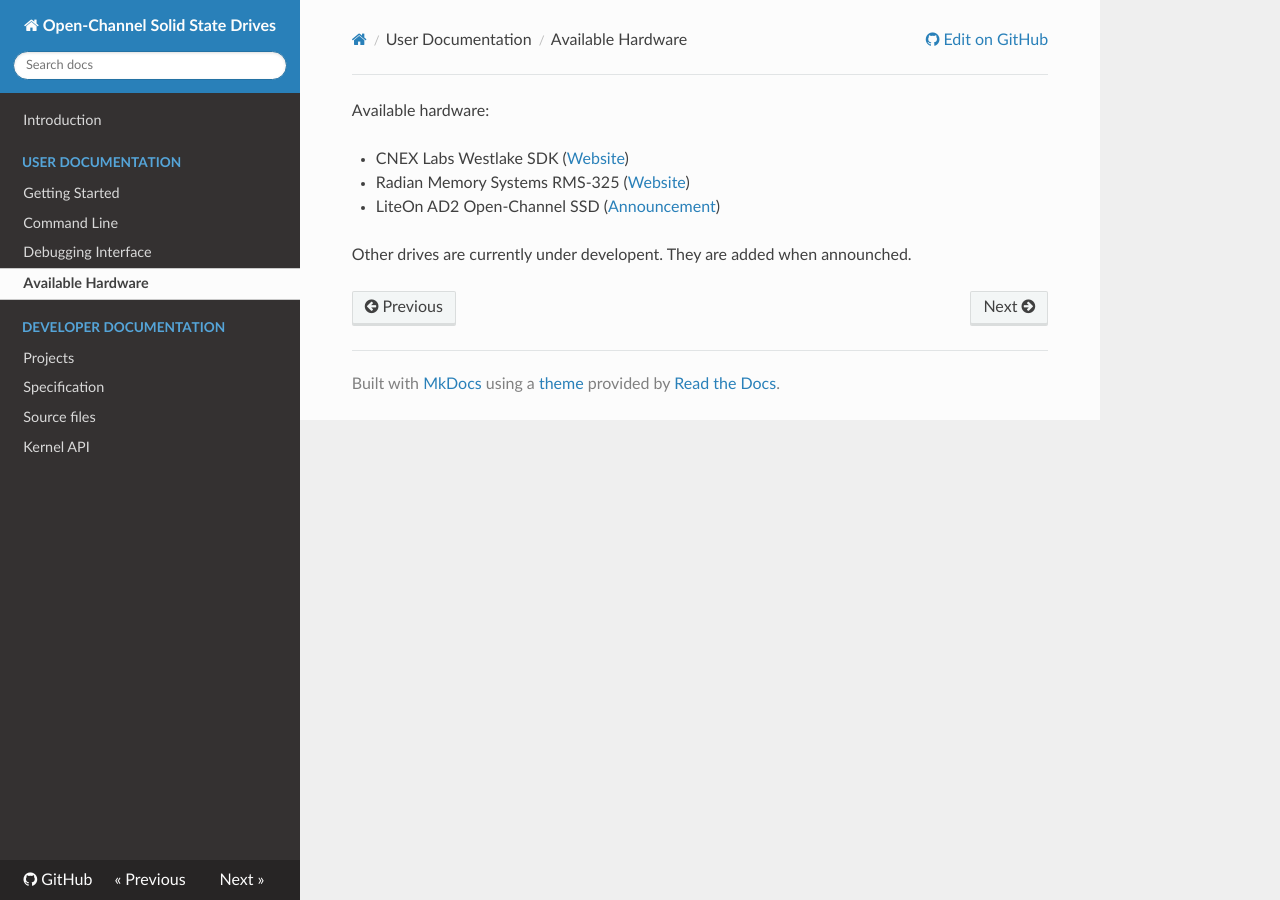
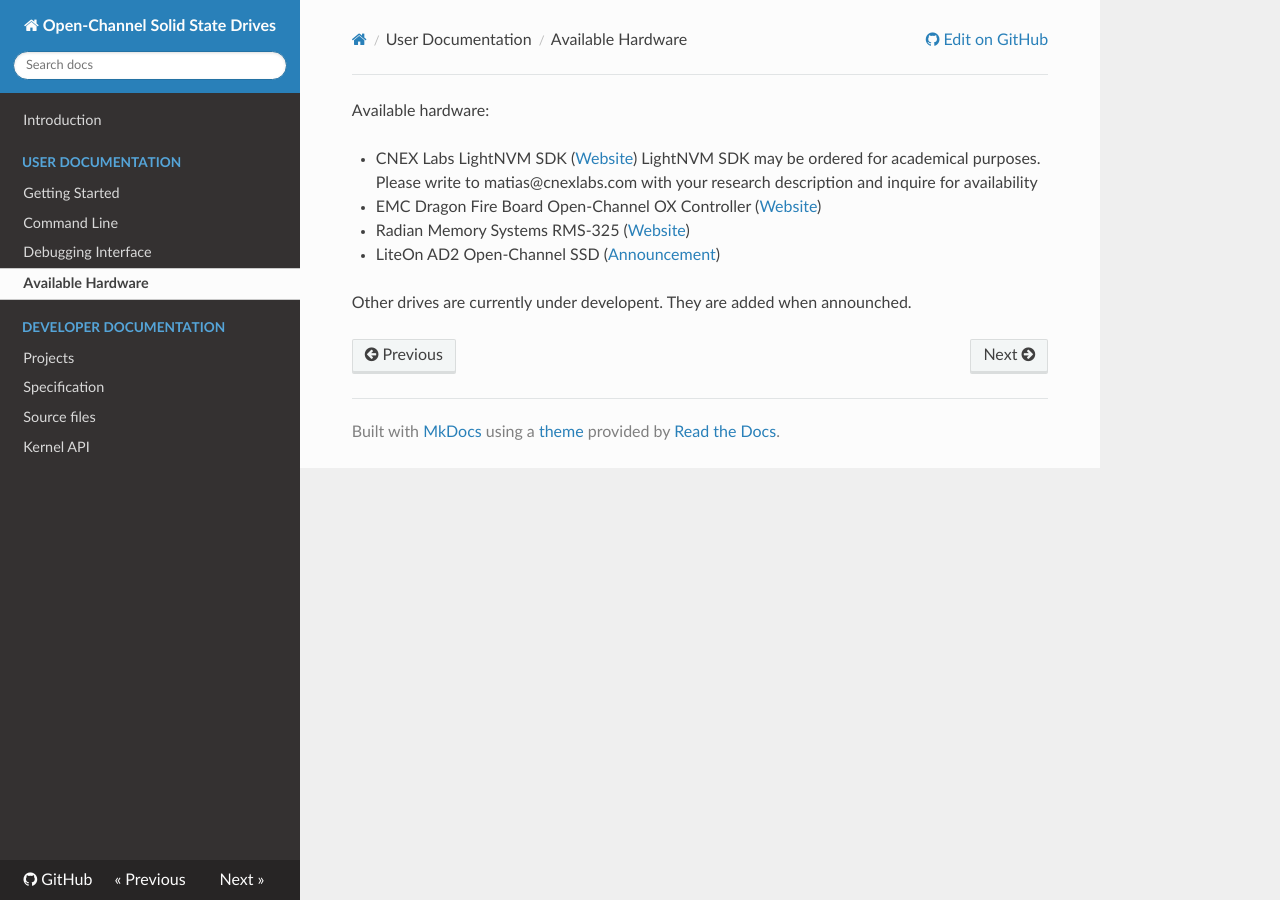
Before and after one commit to OpenChannelSSD/documentation, an MkDocs documentation site: the page built from docs/hardware.md, in a window 1280 px wide. Built offline with MkDocs 1.6.1, drawn with Linux system fonts in a browser that asks for light colours; nearby versions of some CDN libraries; old or Windows-style settings are respelled for this version of MkDocs.

Commit message:
Update hardware.md

```diff
--- a/docs/hardware.md
+++ b/docs/hardware.md
@@ -1,7 +1,11 @@
 Available hardware:
 
-  - CNEX Labs Westlake SDK
+  - CNEX Labs LightNVM SDK
     ([Website](http://www.cnexlabs.com))
+    LightNVM SDK may be ordered for academical purposes. Please write to matias@cnexlabs.com with your research description and   inquire for availability
+
+  - EMC Dragon Fire Board Open-Channel OX Controller
+    ([Website](https://github.com/DFC-OpenSource/ox-ctrl))
 
   - Radian Memory Systems RMS-325
     ([Website](http://www.radianmemory.com/edge-card-ssd-rms-325/))
```
